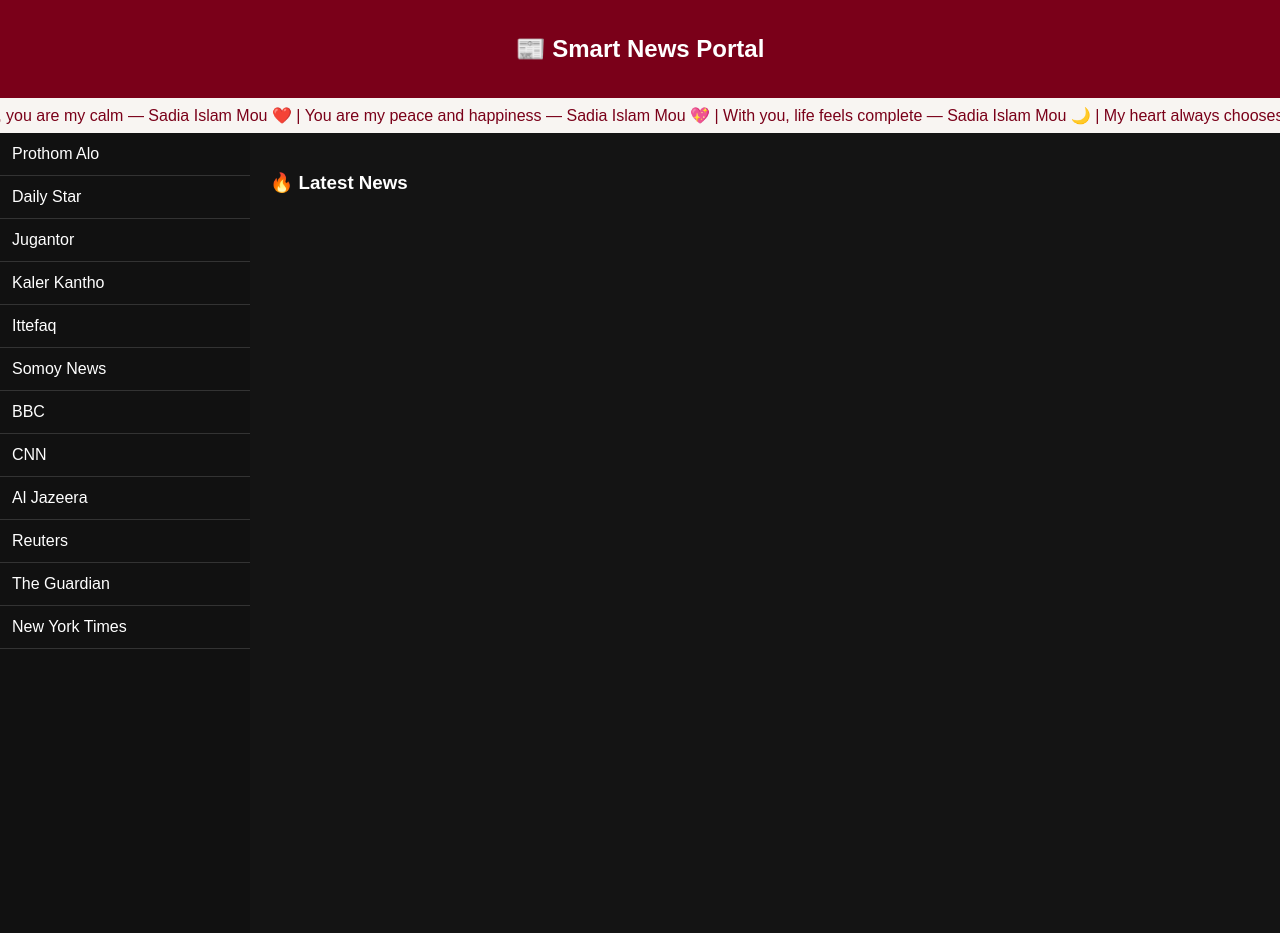
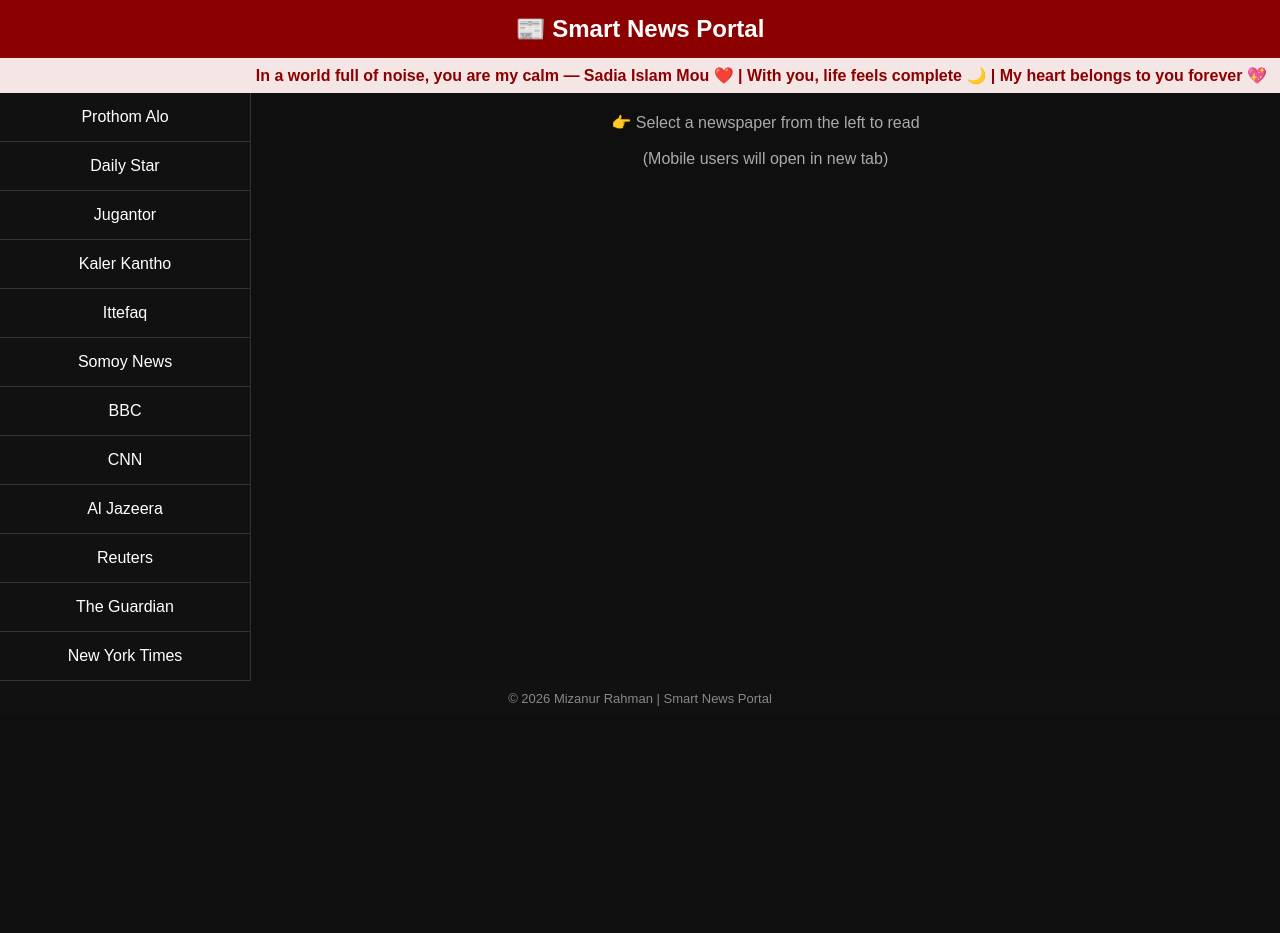
Before and after one commit to mizan918/news-ready-app, a Flask app: page / in a window 1280 px wide. After the commit the page ends 706 px from the top, so only its background shows below. Run offline with Flask 3, Linux system fonts and the light colour scheme; data that the repository does not hold is empty.

Commit message:
Update index.html

```diff
--- a/news_ready_app/templates/index.html
+++ b/news_ready_app/templates/index.html
@@ -1,210 +1,166 @@
 <!DOCTYPE html>
-<html>
+<html lang="en">
 <head>
-    <title>Smart News Portal</title>
-    <meta name="viewport" content="width=device-width, initial-scale=1">
+<meta charset="UTF-8">
+<meta name="viewport" content="width=device-width, initial-scale=1.0">
+<title>Smart News Portal</title>
 
 <style>
 body {
     margin: 0;
-    font-family: Arial;
+    font-family: Arial, sans-serif;
+    background: #0f0f0f;
+    color: white;
 }
 
 /* HEADER */
-header {
-    background: #7a0019;
-    color: white;
+.header {
+    background: #8B0000;
+    padding: 15px;
     text-align: center;
-    padding: 15px;
+    font-size: 24px;
+    font-weight: bold;
 }
 
 /* LOVE LINE */
 .love-line {
-    background: #f8f5f2;
+    background: #f5e6e6;
+    color: #8B0000;
+    padding: 8px;
+    text-align: center;
+    font-weight: bold;
     overflow: hidden;
     white-space: nowrap;
 }
 
-.love-move {
+.love-line span {
     display: inline-block;
-    padding: 8px;
-    color: #7a0019;
-    animation: move 12s linear infinite;
+    animation: scrollText 15s linear infinite;
 }
 
-@keyframes move {
-    0% { transform: translateX(100%); }
-    100% { transform: translateX(-100%); }
+@keyframes scrollText {
+    from { transform: translateX(100%); }
+    to { transform: translateX(-100%); }
 }
 
-/* MAIN */
-.main {
+/* MAIN LAYOUT */
+.container {
     display: flex;
 }
 
-/* LEFT SIDEBAR */
+/* LEFT SIDEBAR (PC) */
 .sidebar {
     width: 250px;
     background: #111;
-    color: white;
-    height: 100vh;
-    overflow-y: auto;
+    border-right: 1px solid #333;
 }
 
-.sidebar a {
+/* BUTTON STYLE */
+.paper-btn {
     display: block;
-    padding: 12px;
+    padding: 15px;
+    border-bottom: 1px solid #333;
+    text-decoration: none;
     color: white;
-    text-decoration: none;
-    border-bottom: 1px solid #333;
+    text-align: center;
+    transition: 0.3s;
 }
 
-.sidebar a:hover {
-    background: #7a0019;
+.paper-btn:hover {
+    background: #8B0000;
 }
 
-/* RIGHT CONTENT */
+/* RIGHT SIDE */
 .content {
     flex: 1;
     padding: 20px;
-    background: #141414;
-    color: white;
+    text-align: center;
+    color: #aaa;
 }
 
-/* CARD GRID */
-.grid {
-    display: grid;
-    grid-template-columns: repeat(auto-fill, minmax(260px, 1fr));
-    gap: 20px;
-}
+/* ===================== */
+/* MOBILE FIX START */
+/* ===================== */
 
-/* CARD */
-.card {
-    background: #1f1f1f;
-    border-radius: 10px;
-    overflow: hidden;
-    transition: 0.3s;
-}
+@media (max-width: 768px) {
 
-.card:hover {
-    transform: scale(1.05);
-}
-
-.card img {
-    width: 100%;
-    height: 160px;
-    object-fit: cover;
-}
-
-.card-content {
-    padding: 10px;
-}
-
-.card-title {
-    font-size: 14px;
-    font-weight: bold;
-}
-
-.card-desc {
-    font-size: 12px;
-    color: #ccc;
-}
-
-.btn {
-    display: inline-block;
-    margin-top: 8px;
-    padding: 5px 10px;
-    background: #e50914;
-    color: white;
-    text-decoration: none;
-    border-radius: 15px;
-    font-size: 12px;
-}
-
-/* MOBILE */
-@media(max-width:768px){
-
-    .main {
+    .container {
         display: block;
     }
 
     .sidebar {
         width: 100%;
-        height: auto;
+        border-right: none;
         display: flex;
-        flex-wrap: wrap;
+        flex-direction: column;
+        align-items: center;
+        padding: 10px;
     }
 
-    .sidebar a {
-        width: 50%;
-        text-align: center;
+    .paper-btn {
+        width: 90%;
+        margin: 5px 0;
+        border-radius: 8px;
+        background: #1a1a1a;
         border: 1px solid #333;
     }
 
     .content {
-        padding: 10px;
+        display: none; /* hide empty right area */
     }
 }
+
+/* ===================== */
+/* MOBILE FIX END */
+/* ===================== */
+
+.footer {
+    text-align: center;
+    padding: 10px;
+    background: #111;
+    color: #888;
+    font-size: 13px;
+}
+
 </style>
 </head>
 
 <body>
 
-<header>
-    <h2>📰 Smart News Portal</h2>
-</header>
+<div class="header">
+📰 Smart News Portal
+</div>
 
 <div class="love-line">
-    <div class="love-move">
-        In a world full of noise, you are my calm — Sadia Islam Mou ❤️ |
-        You are my peace and happiness — Sadia Islam Mou 💖 |
-        With you, life feels complete — Sadia Islam Mou 🌙 |
-        My heart always chooses you — Sadia Islam Mou 💫
-    </div>
+<span>
+In a world full of noise, you are my calm — Sadia Islam Mou ❤️ |
+With you, life feels complete 🌙 |
+My heart belongs to you forever 💖
+</span>
 </div>
 
-<div class="main">
+<div class="container">
 
-    <!-- LEFT -->
+    <!-- LEFT SIDE -->
     <div class="sidebar">
         {% for paper in newspapers %}
-        <a href="{{ paper.url }}" target="_blank">
+        <a class="paper-btn" href="{{ paper.url }}" target="_blank">
             {{ paper.name }}
         </a>
         {% endfor %}
     </div>
 
-    <!-- RIGHT -->
+    <!-- RIGHT SIDE -->
     <div class="content">
-
-        <h3>🔥 Latest News</h3>
-
-        <div class="grid">
-            {% for news in articles %}
-            <div class="card">
-
-                {% if news.urlToImage %}
-                <img src="{{ news.urlToImage }}">
-                {% else %}
-                <img src="https://via.placeholder.com/300x160">
-                {% endif %}
-
-                <div class="card-content">
-                    <div class="card-title">{{ news.title }}</div>
-                    <div class="card-desc">{{ news.description }}</div>
-
-                    <a href="{{ news.url }}" target="_blank" class="btn">
-                        Read Full
-                    </a>
-                </div>
-
-            </div>
-            {% endfor %}
-        </div>
-
+        👉 Select a newspaper from the left to read<br><br>
+        (Mobile users will open in new tab)
     </div>
 
 </div>
 
+<div class="footer">
+© 2026 Mizanur Rahman | Smart News Portal
+</div>
+
 </body>
 </html>
```
